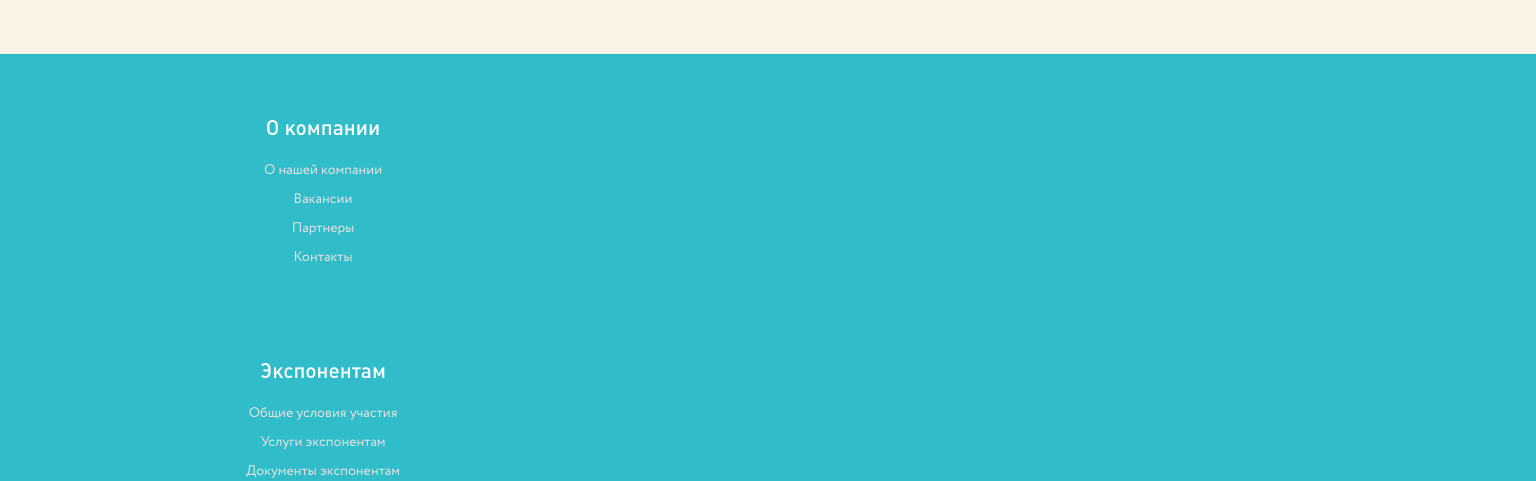
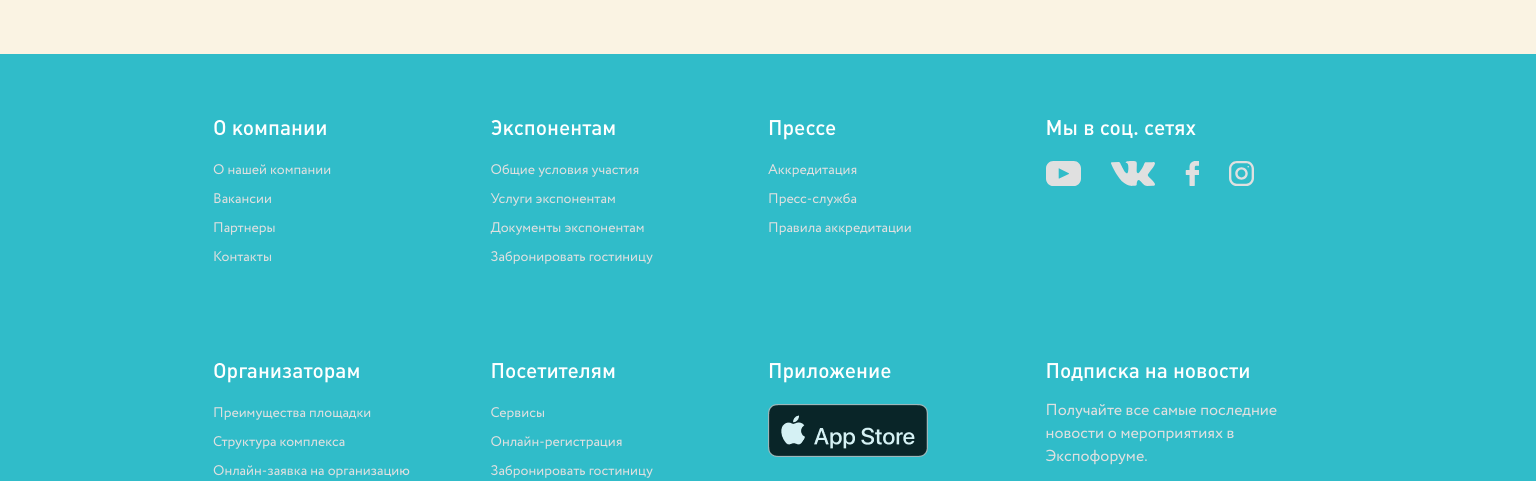
Before and after one commit to MichaelLegedza/Project-2, a plain HTML site: page index.html in a window 1536 px wide. Shown: the part 2910-3391 px from the top of the page. Drawn offline with Linux system fonts and the light colour scheme.

Commit message:
Footer ad

```diff
--- a/assets/css/style.css
+++ b/assets/css/style.css
@@ -848,4 +848,67 @@ input::placeholder {
         flex-direction: column;
         text-align: center;
     }
+    .subtitle--footer {
+        font-size: 30px;
+        margin-bottom: 30px;
+    }
+    .column__footer--link {
+        margin-bottom: 20px;
+        font-size: 16px;
+    }
+    .social__icons {
+        justify-content: center;
+    }
+    .social__icons .instagram {
+        margin-right: 0px;
+    }
+    .column--app a:not(:last-child) {
+        margin-bottom: 30px;
+    }
+    .column--app a {
+        justify-content: center;
+    }
+    .footer img {
+        width: auto;
+    }
+    .form__footer {
+        margin: 0px auto;
+    }
 }
+@media screen and (min-width: 680px) {
+    .footer__menu {
+        display: grid;
+        grid-template-columns: 1fr 1fr;
+    }
+}
+@media screen and (min-width: 1080px) {
+    .footer__menu {
+        grid-template-columns: 1fr 1fr 1fr;
+    }
+}
+@media screen and (min-width: 1400px) {
+    .footer__menu {
+        grid-template-columns: 1fr 1fr 1fr 1fr;
+        text-align: unset;
+    }
+    .subtitle--footer {
+        font-size: 21px;
+        margin-bottom: 20px;
+    }
+    .column__footer--link {
+        margin-bottom: 10px;
+        font-size: 14px;
+    }
+    .social__icons {
+        justify-content: unset;
+    }
+    .column--app a {
+        justify-content: unset;
+    }
+    .footer img {
+        width: auto;
+    }
+    .form__footer {
+        margin: 0px;
+    }
+}
```
